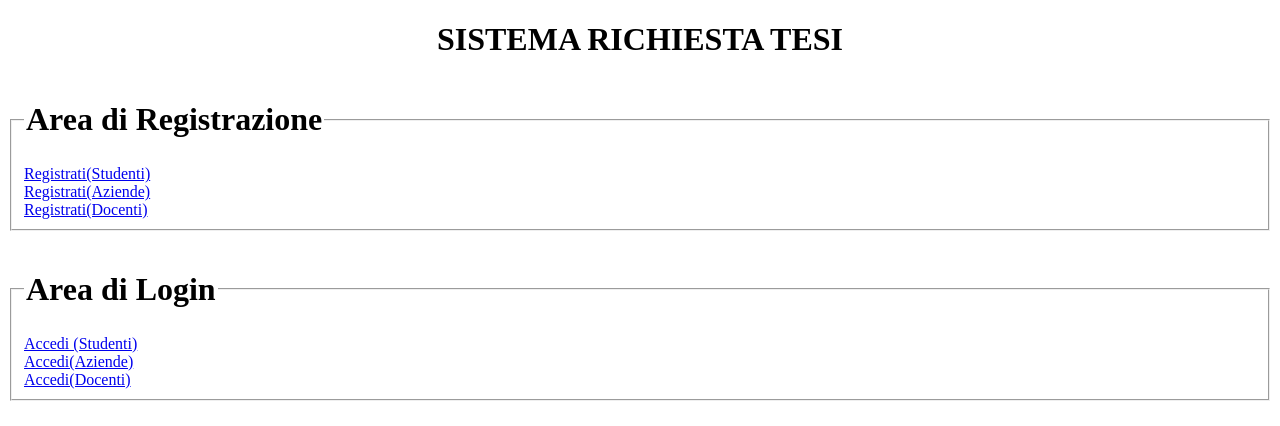
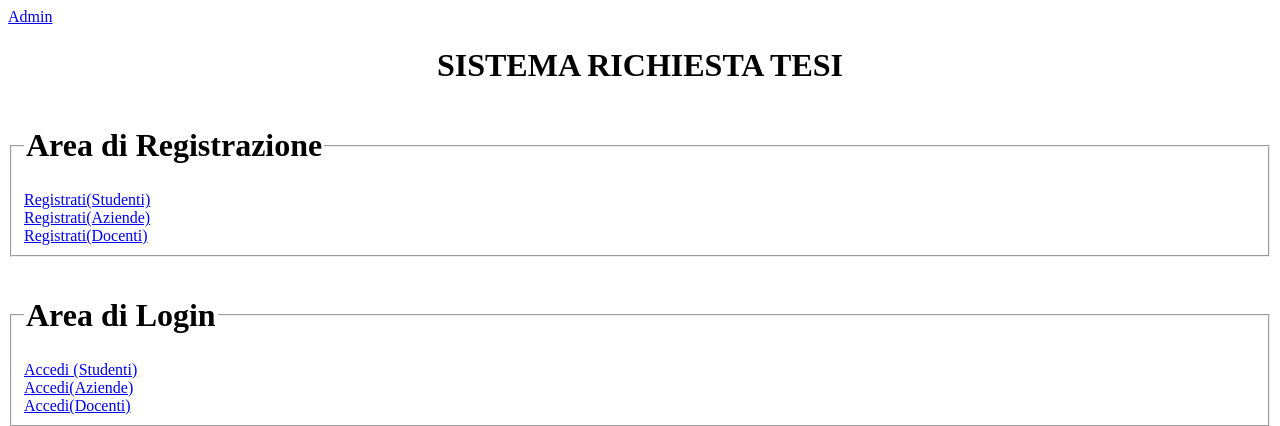
Before and after one commit to TajinderSingh-1/richiestaTesi, a Django app: page / in a window 1280 px wide. Shown: the top 426 px of the page. Run offline with Django 3.2, Linux system fonts and the light colour scheme.

Commit message:
finito si

```diff
--- a/myapp/templates/myapp/index.html
+++ b/myapp/templates/myapp/index.html
@@ -7,6 +7,7 @@
 
 
 {% block content %}
+    <a href="/admin">Admin</a>
     <h1 align="center">SISTEMA RICHIESTA TESI</h1>
     <fieldset>
         <legend><h1>Area di Registrazione</h1></legend>
--- a/richiestaTesi/settings.py
+++ b/richiestaTesi/settings.py
@@ -37,7 +37,9 @@ EMAIL_HOST_PASSWORD = config('EMAIL_HOST_PASSWORD')
 EMAIL_USE_TLS = True
 
 CRONJOBS = [
-    ('0 1 * * *', 'myapp.cron.aggiustaDataRifiuto')
+    ('0 1 * * *', 'myapp.cron.aggiustaDataRifiuto'),
+    ('0 1 * * *', 'myapp.cron.aggiusta_stato_con_richieste_senza'),
+
 ]
 
 # Application definition
```
Also changed, not shown: db.sqlite3.
